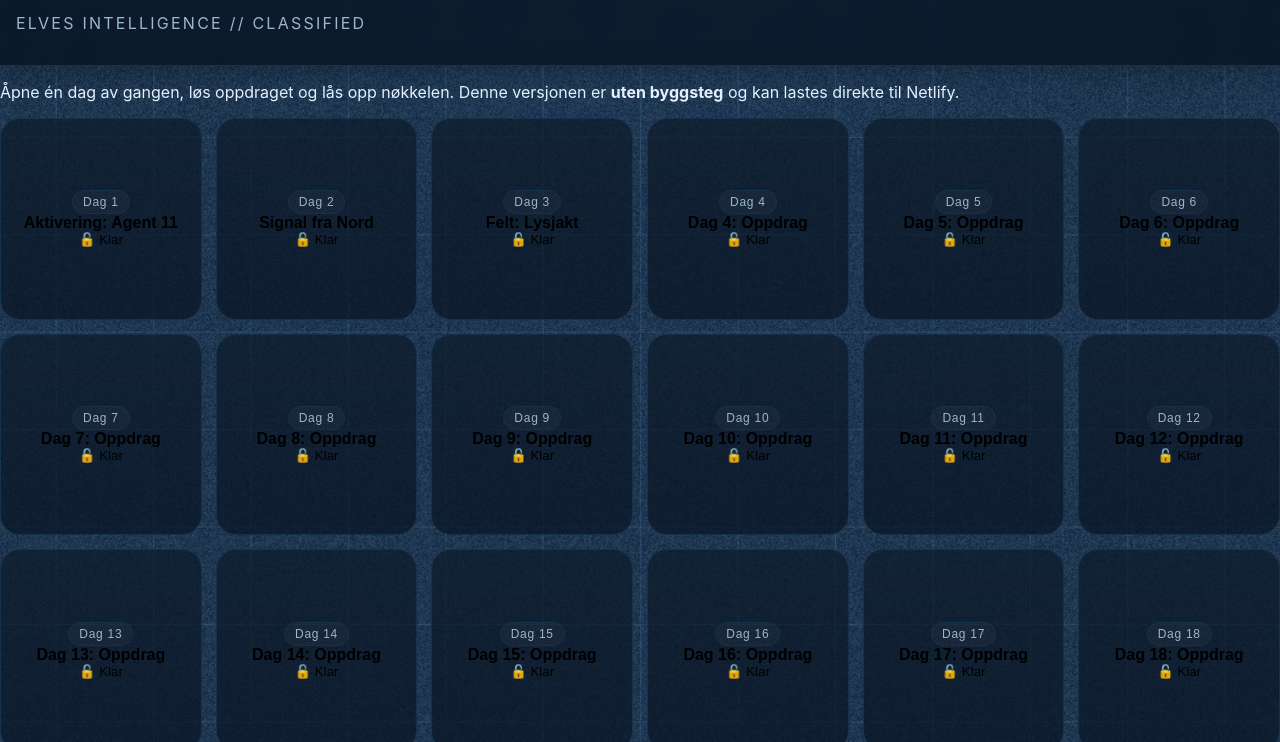
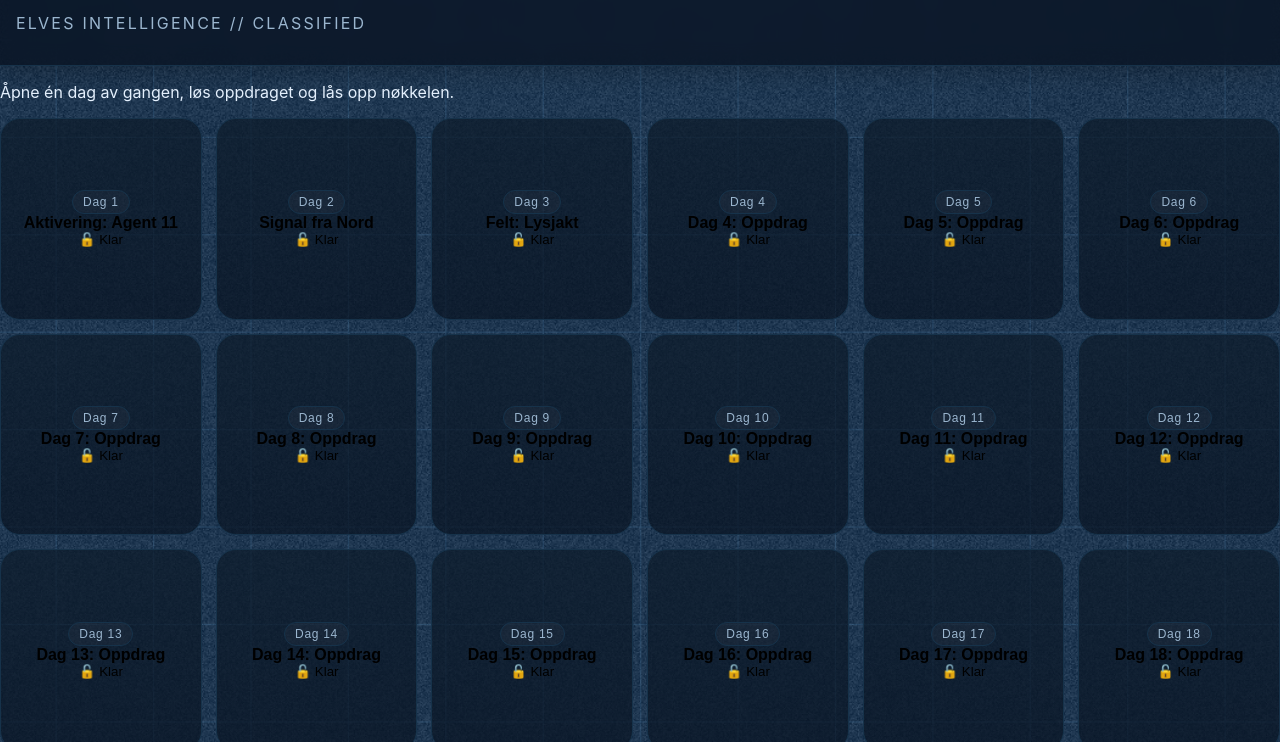
Before and after one commit to ida-ask/operasjon-stjernenatt, a plain HTML site: page index.html in a window 1280 px wide. Shown: the part 58-800 px from the top of the page. Drawn offline with Linux system fonts and the light colour scheme.

Commit message:
Update index.html

```diff
--- a/index.html
+++ b/index.html
@@ -20,7 +20,7 @@
 
   <main class="container">
     <section>
-      <p>Åpne én dag av gangen, løs oppdraget og lås opp nøkkelen. Denne versjonen er <strong>uten byggsteg</strong> og kan lastes direkte til Netlify.</p>
+      <p>Åpne én dag av gangen, løs oppdraget og lås opp nøkkelen.</p>
     </section>
     <section id="calendar" class="grid"></section>
     <section class="progress" id="progress"></section>
```
